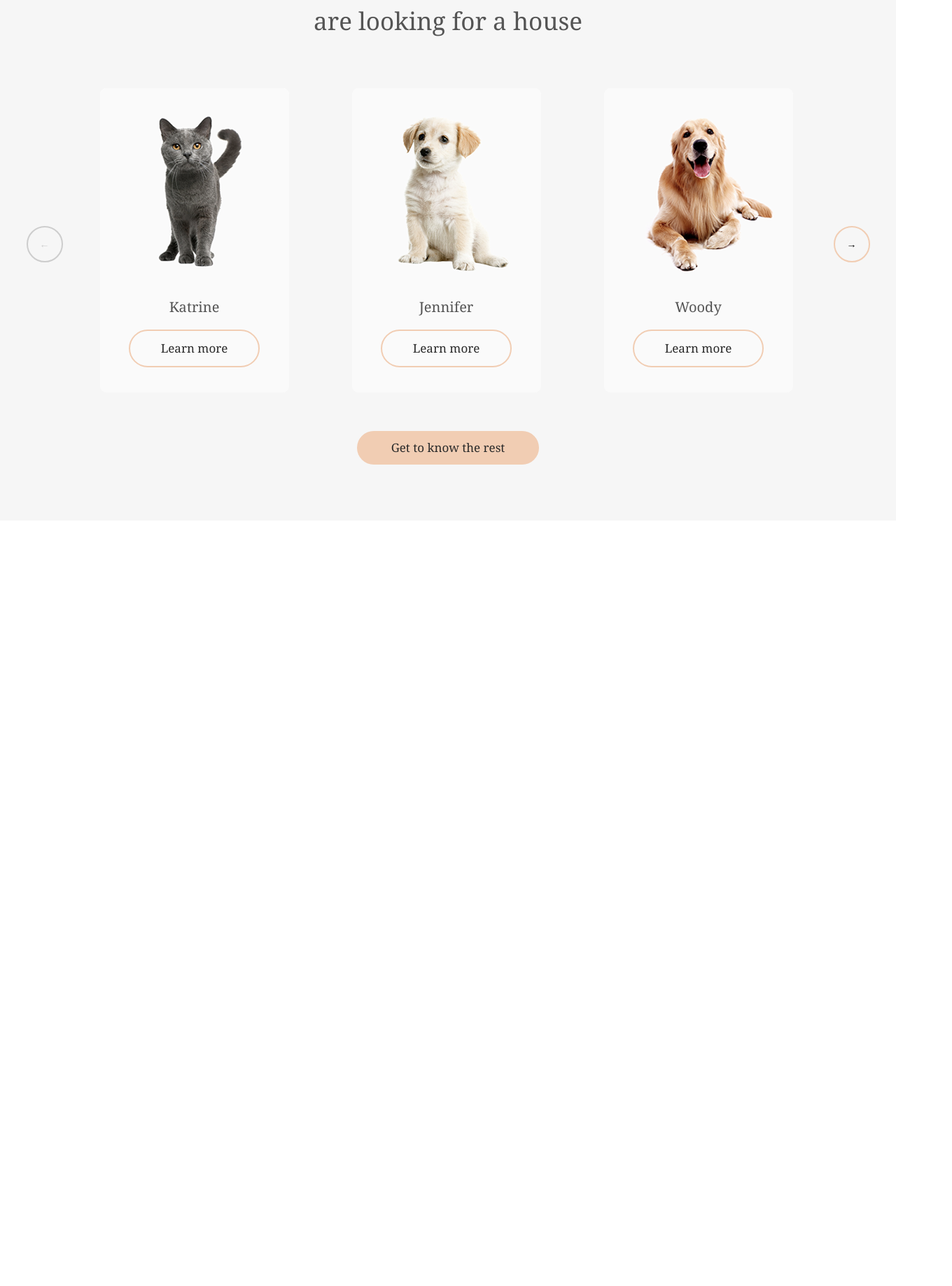
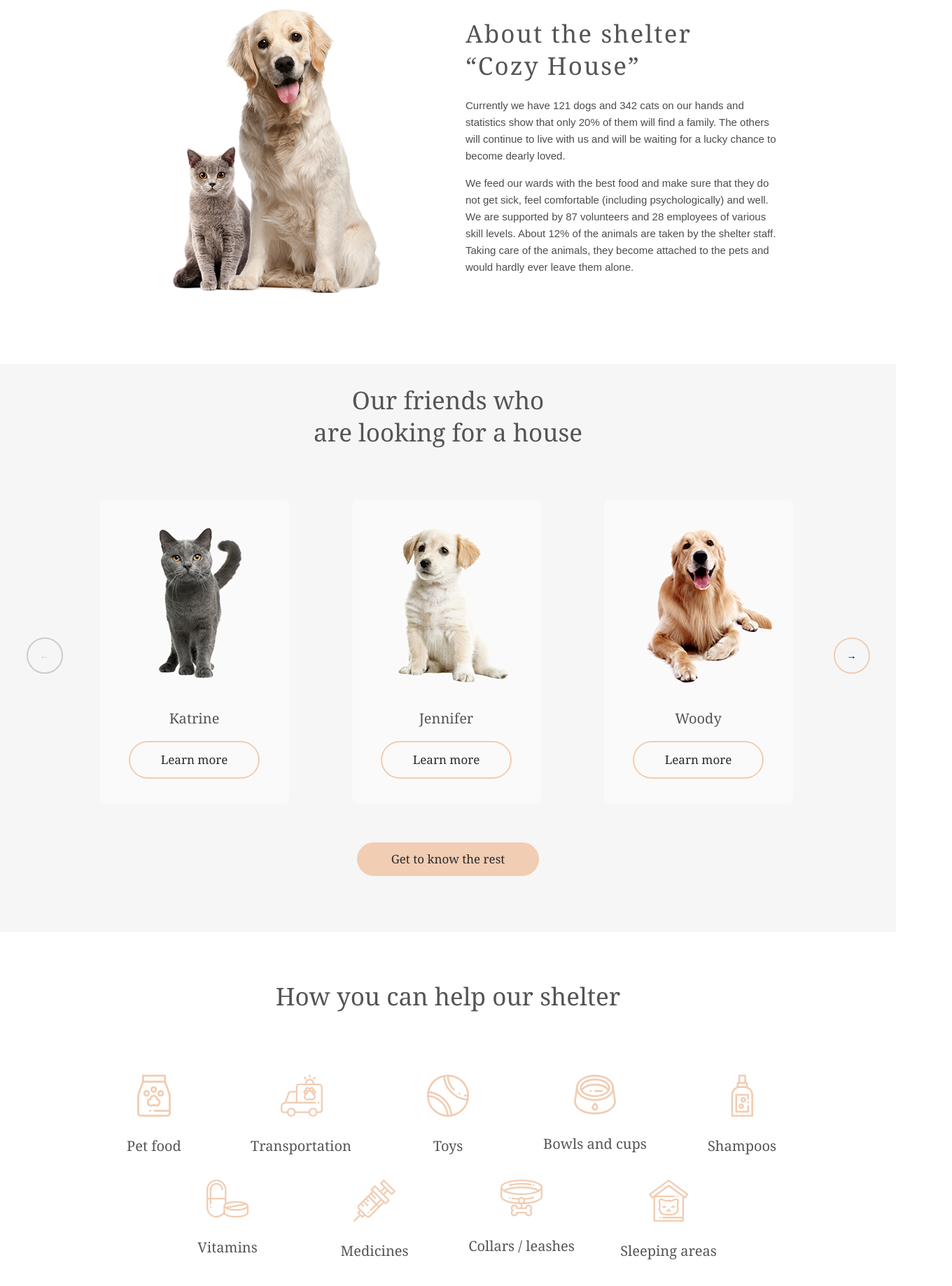
Before and after one commit to Kelevrra/shelter, a Vue app: page / in a window 1280 px wide. Shown: the part 998-2836 px from the top of the page at 70% size, 1360 px wide, since content can reach past the window. Before the commit the page ends 1742 px from the top, so only its background shows below. Built offline with nearby package versions, Linux system fonts and the light colour scheme.

Commit message:
feat: help & about components

```diff
--- a/src/App.vue
+++ b/src/App.vue
@@ -1,19 +1,25 @@
 <template>
     <div id="app">
         <TopWrapper />
+        <About />
         <Friends />
+        <HelpShelter />
     </div>
 </template>
 
 <script>
 import TopWrapper from '@/components/TopWrapper'
+import About from '@/components/About'
 import Friends from '@/components/Friends'
+import HelpShelter from '@/components/HelpShelter'
 
 export default {
     name: 'App',
     components: {
         TopWrapper,
-        Friends
+        About,
+        Friends,
+        HelpShelter
     }
 }
 </script>
--- /dev/null
+++ b/src/components/About.vue
@@ -0,0 +1,62 @@
+<template>
+    <section class="about">
+        <img class="about__image" :src="aboutShelter.image" :alt="aboutShelter.imageAlternative">
+        <div class="about-wrapper">
+            <h2 class="about__title">{{ aboutShelter.title }}</h2>
+            <p class="about__description">{{ aboutShelter.descriptionFirstBlock }}</p>
+            <p class="about__description">{{ aboutShelter.descriptionSecondBlock }}</p>
+        </div>
+    </section>
+</template>
+
+<script>
+import aboutShelter from '@/data/about-shelter.js'
+
+export default {
+    data() {
+        return {
+            aboutShelter
+        }
+    }
+}
+</script>
+
+<style lang="scss" scoped>
+.about {
+    display: flex;
+    justify-content: center;
+    padding: 80px 80px 100px;
+    margin: 0 auto;
+    width: 1200px;
+
+    &__image {
+        margin-right: 60px;
+    }
+
+    .about-wrapper {
+        width: 450px;
+        margin-left: 60px;
+    }
+
+    &__title {
+        font-family: Georgia , sans-serif;
+        font-style: normal;
+        font-weight: normal;
+        font-size: 35px;
+        line-height: 1.3;
+        letter-spacing: 0.06em;
+        padding-right: 40px;
+        margin-top: 13px;
+        margin-bottom: 23px;
+        color: #545454;
+    }
+
+    &__description {
+        font-family: Arial, sans-serif;
+        font-size: 15px;
+        line-height: 1.6;
+        color: #4C4C4C;
+    }
+}
+
+</style>
--- /dev/null
+++ b/src/components/HelpShelter.vue
@@ -0,0 +1,70 @@
+<template>
+    <section class="help">
+        <h2 class="help__title">{{ helpShelter.title }}</h2>
+        <ul class="help__list">
+            <li class="help__item"
+            v-for="item in helpShelter.helpList"
+            :key="item.id">
+                <img :src="item.icon" :alt="item.description">
+                <span>{{ item.description }}</span>
+            </li>
+        </ul>
+    </section>
+</template>
+
+<script>
+import helpShelter from '@/data/help-shelter.js'
+
+export default {
+    data() {
+        return {
+            helpShelter
+        }
+    }
+}
+</script>
+
+<style lang="scss" scoped>
+.help {
+    display: flex;
+    flex-direction: column;
+    align-items: center;
+    justify-content: center;
+    padding: 40px;
+
+    &__title {
+        font-family: Georgia;
+        font-style: normal;
+        font-weight: normal;
+        font-size: 35px;
+        line-height: 1.3;
+        color: #545454;
+    }
+
+    &__list {
+        width: 1200px;
+        list-style: none;
+        display: flex;
+        justify-content: center;
+        flex-wrap: wrap;
+        margin-top: 60px;
+    }
+
+    &__item {
+        width: 210px;
+        height: 150px;
+        display: flex;
+        flex-direction: column;
+        align-items: center;
+
+        span {
+            margin-top: 30px;
+            font-family: Georgia, sans-serif;
+            font-size: 20px;
+            line-height: 1.2;
+            color: #545454;
+        }
+    }
+}
+
+</style>
--- /dev/null
+++ b/src/data/about-shelter.js
@@ -0,0 +1,9 @@
+const aboutShelter = {
+    title: 'About the shelter “Cozy House”',
+    descriptionFirstBlock: 'Currently we have 121 dogs and 342 cats on our hands and statistics show that only 20% of them will find a family. The others will continue to live with us and will be waiting for a lucky chance to become dearly loved.',
+    descriptionSecondBlock: 'We feed our wards with the best food and make sure that they do not get sick, feel comfortable (including psychologically) and well. We are supported by 87 volunteers and 28 employees of various skill levels. About 12% of the animals are taken by the shelter staff. Taking care of the animals, they become attached to the pets and would hardly ever leave them alone.',
+    image: require('../assets/images/about-pets.png'),
+    imageAlternative: 'Cat & Dog'
+}
+
+export default aboutShelter
--- /dev/null
+++ b/src/data/help-shelter.js
@@ -0,0 +1,52 @@
+const helpShelter = {
+    title: 'How you can help our shelter',
+    helpList: [
+        {
+            id: 1,
+            icon: require('../assets/icons/Vector.svg'),
+            description: 'Pet food'
+        },
+        {
+            id: 2,
+            icon: require('../assets/icons/transportation.svg'),
+            description: 'Transportation'
+        },
+        {
+            id: 3,
+            icon: require('../assets/icons/toys.svg'),
+            description: 'Toys'
+        },
+        {
+            id: 4,
+            icon: require('../assets/icons/bowls-and-cups.svg'),
+            description: 'Bowls and cups'
+        },
+        {
+            id: 5,
+            icon: require('../assets/icons/shampoos.svg'),
+            description: 'Shampoos'
+        },
+        {
+            id: 6,
+            icon: require('../assets/icons/vitamins.svg'),
+            description: 'Vitamins'
+        },
+        {
+            id: 7,
+            icon: require('../assets/icons/medicines.svg'),
+            description: 'Medicines'
+        },
+        {
+            id: 8,
+            icon: require('../assets/icons/collars-or-leashes.svg'),
+            description: 'Collars / leashes'
+        },
+        {
+            id: 9,
+            icon: require('../assets/icons/sleeping-area.svg'),
+            description: 'Sleeping areas'
+        }
+    ]
+}
+
+export default helpShelter
```
